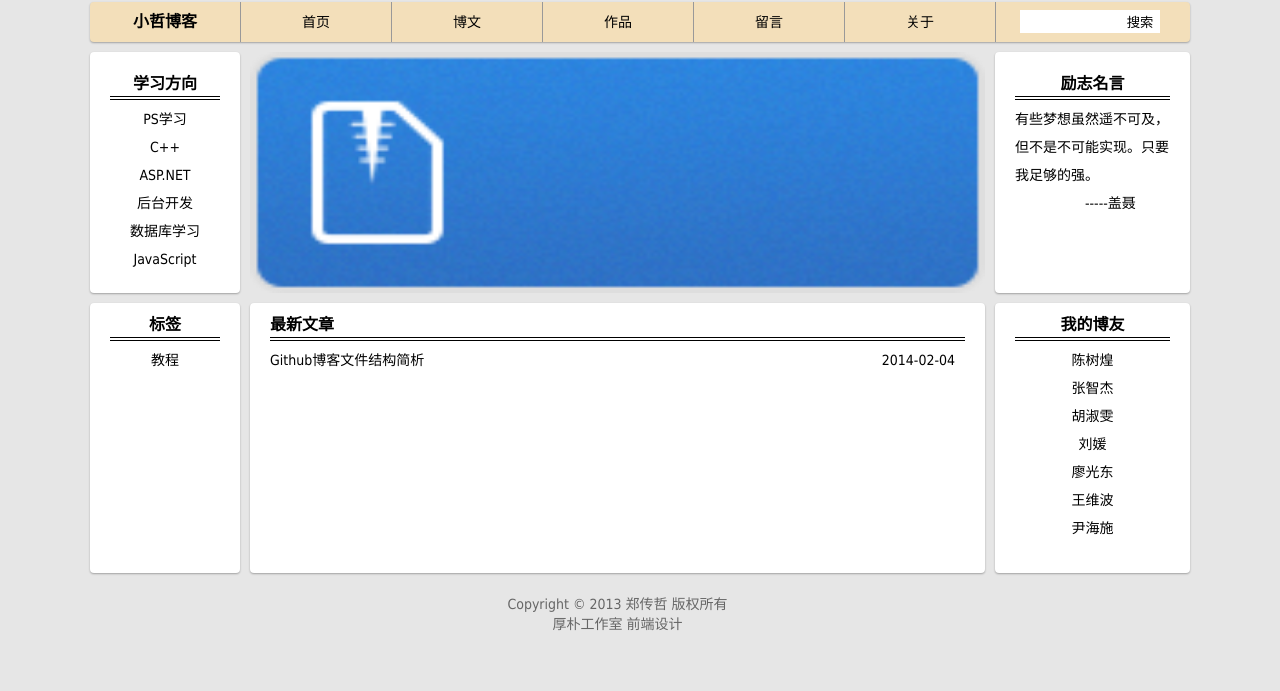
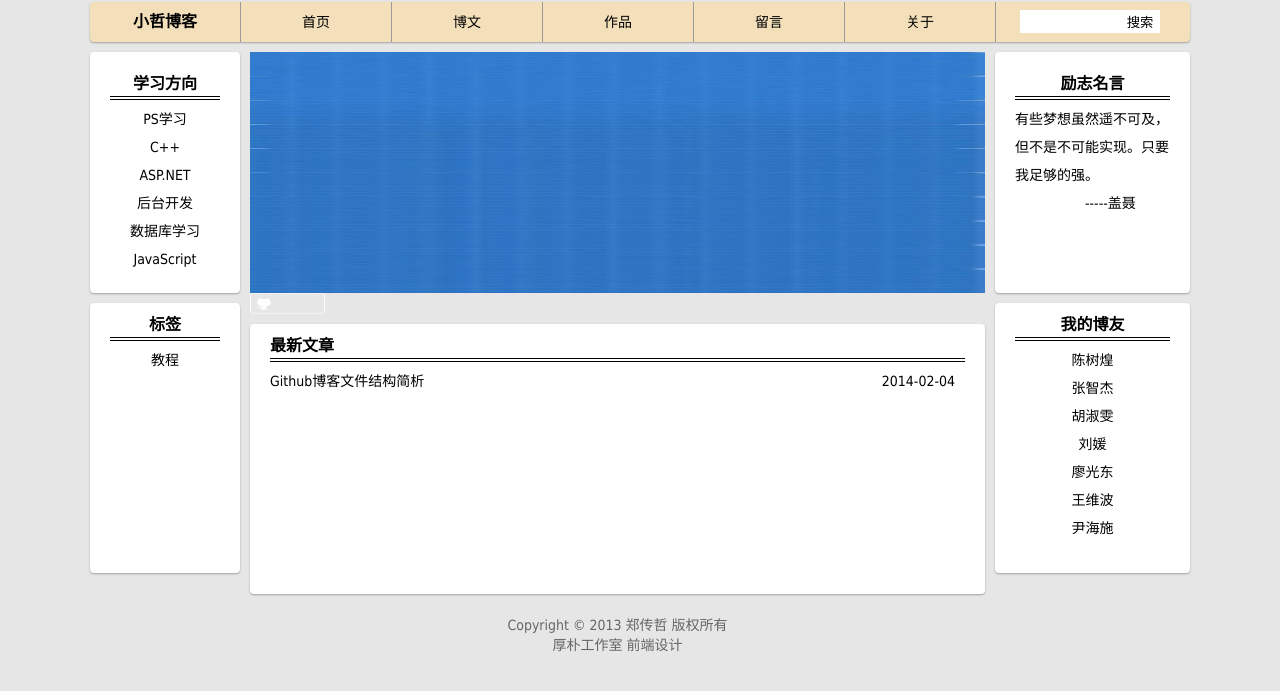
Before and after one commit to zhengchuanzhe/zhengchuanzhe.github.io, a Jekyll site: the page built from index.html, in a window 1280 px wide. Shown: the top 691 px of the page. Built offline with Jekyll 4.4.1, drawn with Linux system fonts in a browser that asks for light colours; some web fonts are replaced; Markdown is read by kramdown in place of the engine named in the settings; the list of posts is cut into pages by our own code.

Commit message:
Update slider.md

```diff
--- a/_includes/slider.md
+++ b/_includes/slider.md
@@ -1,3 +1,6 @@
 <div id="slider">
-               <img src="images/download-button.png" id="sliderImg"width="735" height="241" />
+               <img src="images/header-bg.jpg" id="sliderImg"width="735" height="241" />
 </div>
+<div id="slider">
+               <img src="images/github-button.png" id="sliderImg"width="75" height="21" />
+</div>
```
